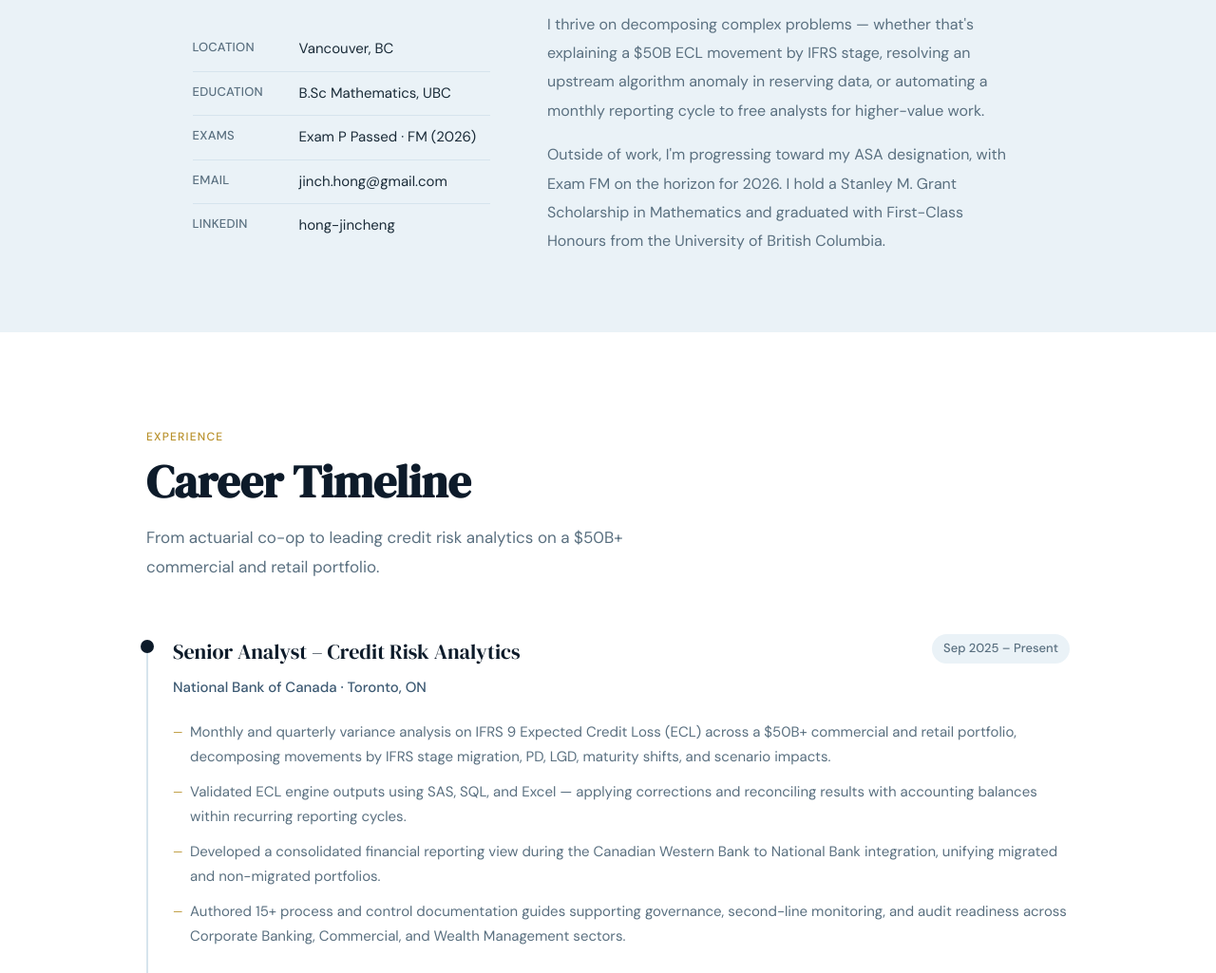
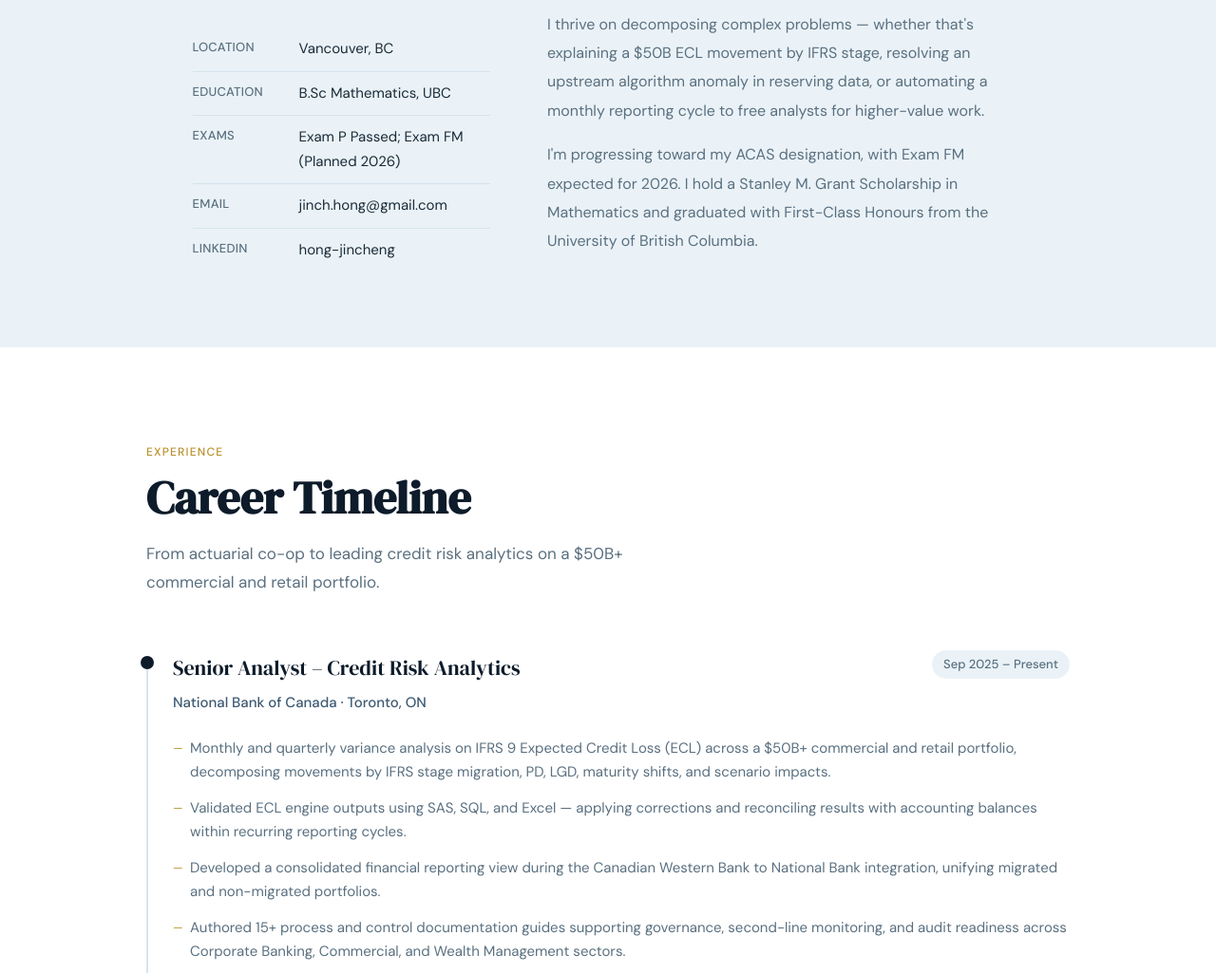
Before and after one commit to jchhong/hong-jincheng, a plain HTML site: page index.html in a window 1280 px wide. Shown: the part 1134-2159 px from the top of the page at 95% size. Drawn offline with Linux system fonts and the light colour scheme.

Commit message:
updated few wordings

```diff
--- a/index.html
+++ b/index.html
@@ -216,7 +216,7 @@
           <ul class="detail-list">
             <li><span class="key">Location</span> Vancouver, BC</li>
             <li><span class="key">Education</span> B.Sc Mathematics, UBC</li>
-            <li><span class="key">Exams</span> Exam P Passed · FM (2026)</li>
+            <li><span class="key">Exams</span> Exam P Passed; Exam FM (Planned 2026)</li>
             <li><span class="key">Email</span> jinch.hong@gmail.com</li>
             <li><span class="key">LinkedIn</span> hong-jincheng</li>
           </ul>
@@ -226,7 +226,7 @@
           <div class="about-body">
             <p>I'm an actuarial analyst with hands-on experience spanning insurance financial reporting at ICBC and IFRS 9 credit risk analytics at the National Bank of Canada. My work sits at the intersection of actuarial science, financial regulation, and data engineering.</p>
             <p>I thrive on decomposing complex problems — whether that's explaining a $50B ECL movement by IFRS stage, resolving an upstream algorithm anomaly in reserving data, or automating a monthly reporting cycle to free analysts for higher-value work.</p>
-            <p>Outside of work, I'm progressing toward my ASA designation, with Exam FM on the horizon for 2026. I hold a Stanley M. Grant Scholarship in Mathematics and graduated with First-Class Honours from the University of British Columbia.</p>
+            <p>I'm progressing toward my ACAS designation, with Exam FM expected for 2026. I hold a Stanley M. Grant Scholarship in Mathematics and graduated with First-Class Honours from the University of British Columbia.</p>
           </div>
         </div>
       </div>
@@ -349,7 +349,7 @@
           <div class="exam-status exam-pending">~</div>
           <div>
             <div class="exam-title">Exam FM — Financial Mathematics</div>
-            <div class="exam-detail">Expected 2026 · Progressing toward ASA</div>
+            <div class="exam-detail">Expected 2026 · Progressing toward ACAS</div>
           </div>
         </div>
       </div>
```
